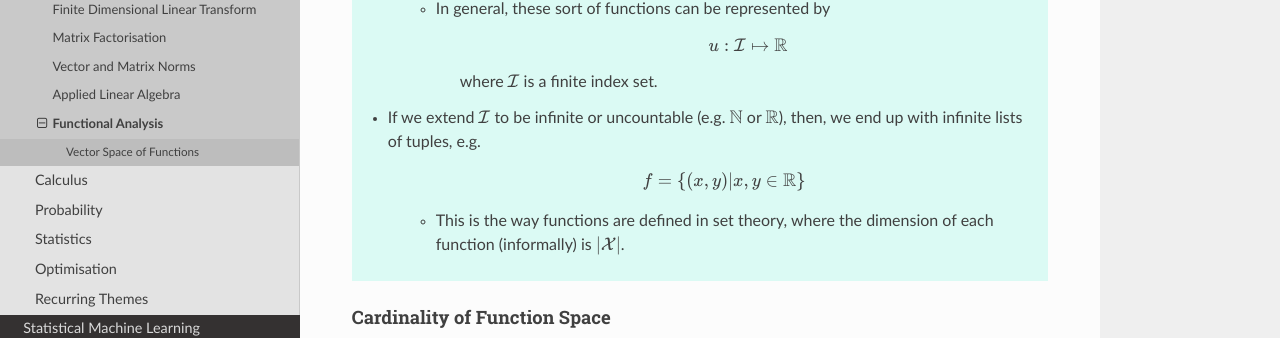
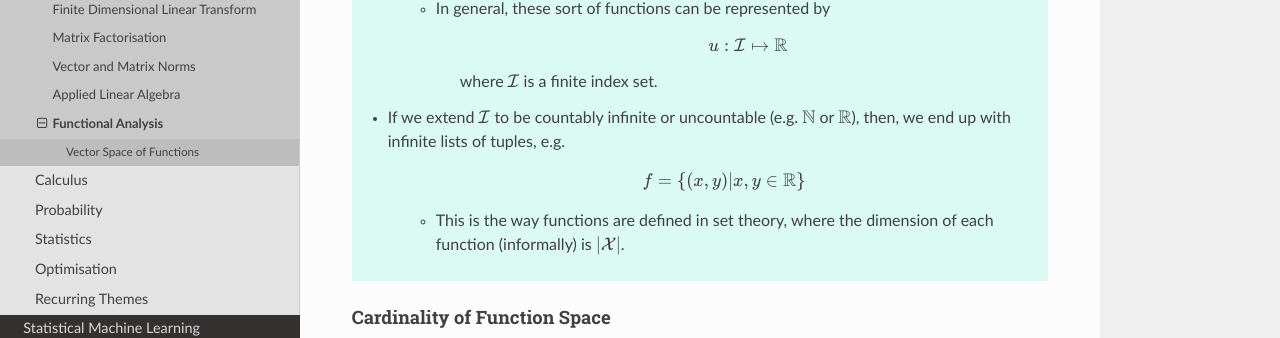
Before and after one commit to uselesstechjunks/leetcode, a Sphinx documentation site: the page built from docs/source/math/linalg/funan.rst, in a window 1280 px wide and 900 px high, scrolled down 498 px. Shown: the part 150-488 px from the top of the window. Built offline with Sphinx 7.4.7 and the Read the Docs theme 2.0.0, drawn with Linux system fonts in a browser that asks for light colours.

Commit message:
Update funan.rst

```diff
--- a/docs/source/math/linalg/funan.rst
+++ b/docs/source/math/linalg/funan.rst
@@ -23,7 +23,7 @@ Functions are vectors : Intuition
 			.. math:: u:\mathcal{I}\mapsto\mathbb{R}
 
 			where :math:`\mathcal{I}` is a finite index set.
-	* If we extend :math:`\mathcal{I}` to be infinite or uncountable (e.g. :math:`\mathbb{N}` or :math:`\mathbb{R}`), then, we end up with infinite lists of tuples, e.g.
+	* If we extend :math:`\mathcal{I}` to be countably infinite or uncountable (e.g. :math:`\mathbb{N}` or :math:`\mathbb{R}`), then, we end up with infinite lists of tuples, e.g.
 
 		.. math:: f=\{(x,y)|x,y\in\mathbb{R}\}
 
```
